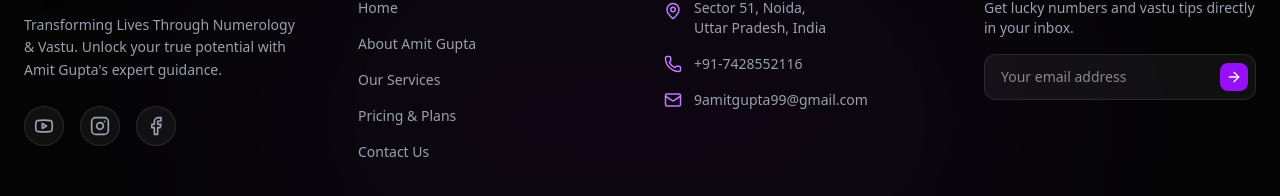
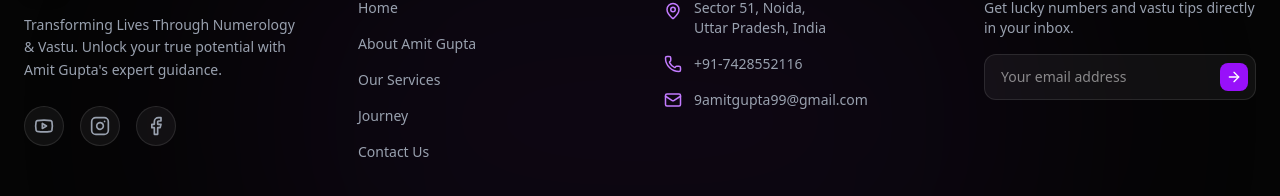
Before and after one commit to amansinha44/happinessccreattions, a React (Vite) app: page / in a window 1280 px wide. Shown: the part 2657-2853 px from the top of the page. Built offline with nearby package versions, Linux system fonts and the light colour scheme.

Commit message:
Update Footer.jsx

```diff
--- a/src/components/Footer.jsx
+++ b/src/components/Footer.jsx
@@ -36,7 +36,7 @@ const Footer = () => {
               <FooterLink to="/" text="Home" />
               <FooterLink to="/about" text="About Amit Gupta" />
               <FooterLink to="/services" text="Our Services" />
-              <FooterLink to="/journey" text="Pricing & Plans" />
+              <FooterLink to="/journey" text="Journey" />
               <FooterLink to="/contact" text="Contact Us" />
             </ul>
           </div>
```
